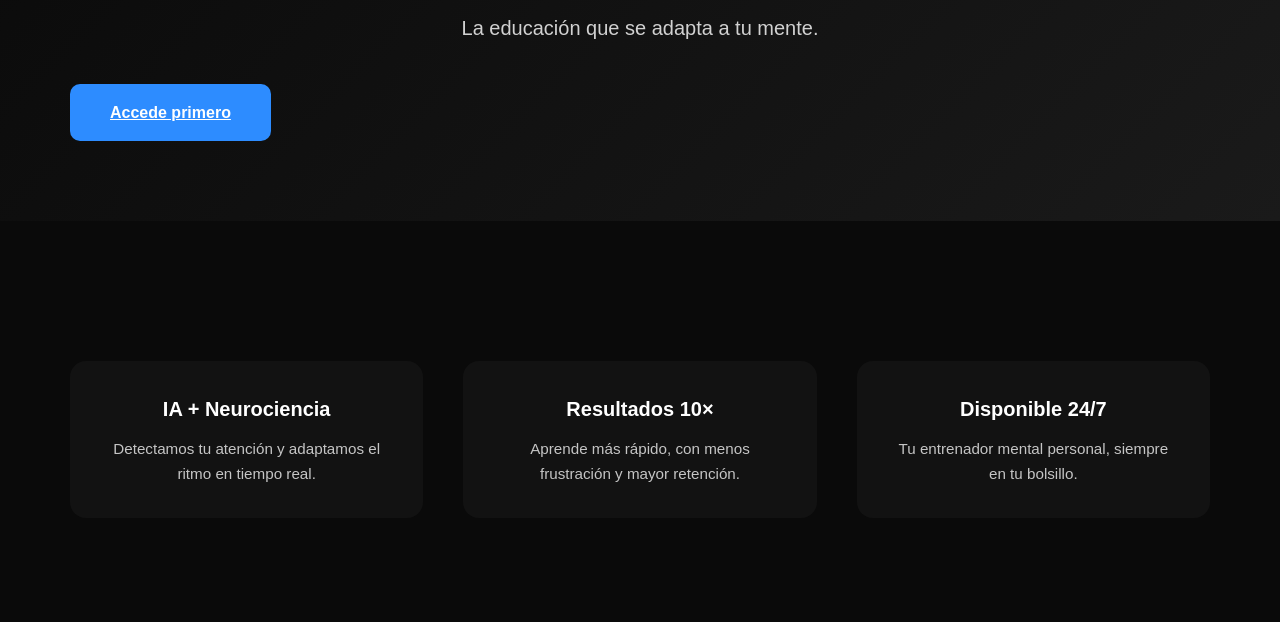
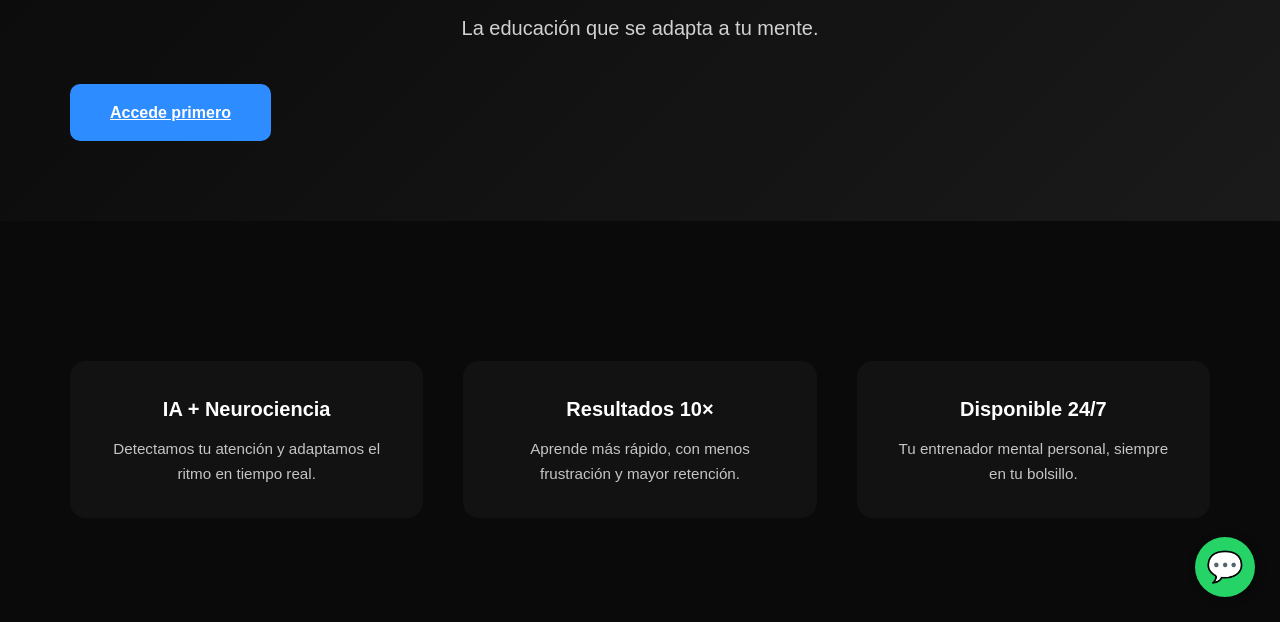
Before and after one commit to AnielH13/NeuroLink-learning, a plain HTML site: page index.html in a window 1280 px wide. Shown: the part 178-800 px from the top of the page. Drawn offline with Linux system fonts and the light colour scheme.

Commit message:
add whatsapp button

```diff
--- a/index.html
+++ b/index.html
@@ -29,5 +29,35 @@
     </div>
   </section>
   <footer>© 2025 NeuroLink Learning — Powered by Artificial Intelligence</footer>
+<!-- Botón flotante de WhatsApp -->
+<a href="https://wa.me/50769390754?text=Hola%2C%20quiero%20saber%20más%20sobre%20NeuroLink%20Learning"
+   class="whatsapp-float"
+   target="_blank"
+   title="Chatear con NeuroLink">
+  💬
+</a>
+
+<style>
+.whatsapp-float {
+  position: fixed;
+  width: 60px;
+  height: 60px;
+  bottom: 25px;
+  right: 25px;
+  background-color: #25D366;
+  color: white;
+  border-radius: 50px;
+  text-align: center;
+  font-size: 30px;
+  box-shadow: 2px 2px 10px rgba(0,0,0,0.3);
+  z-index: 999;
+  line-height: 60px;
+  text-decoration: none;
+  transition: background 0.3s ease;
+}
+.whatsapp-float:hover {
+  background-color: #20ba5a;
+}
+</style>
 </body>
 </html>
```
